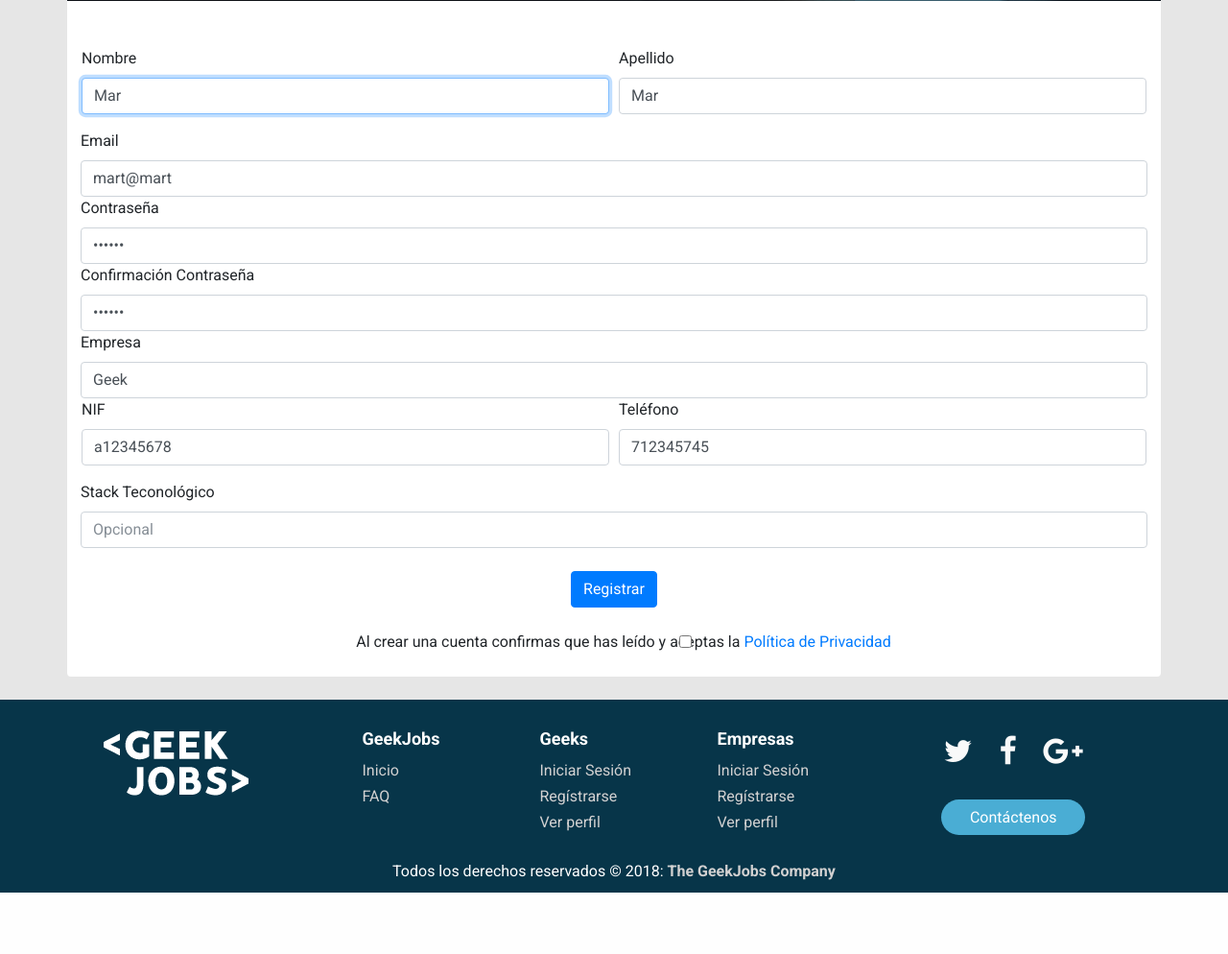
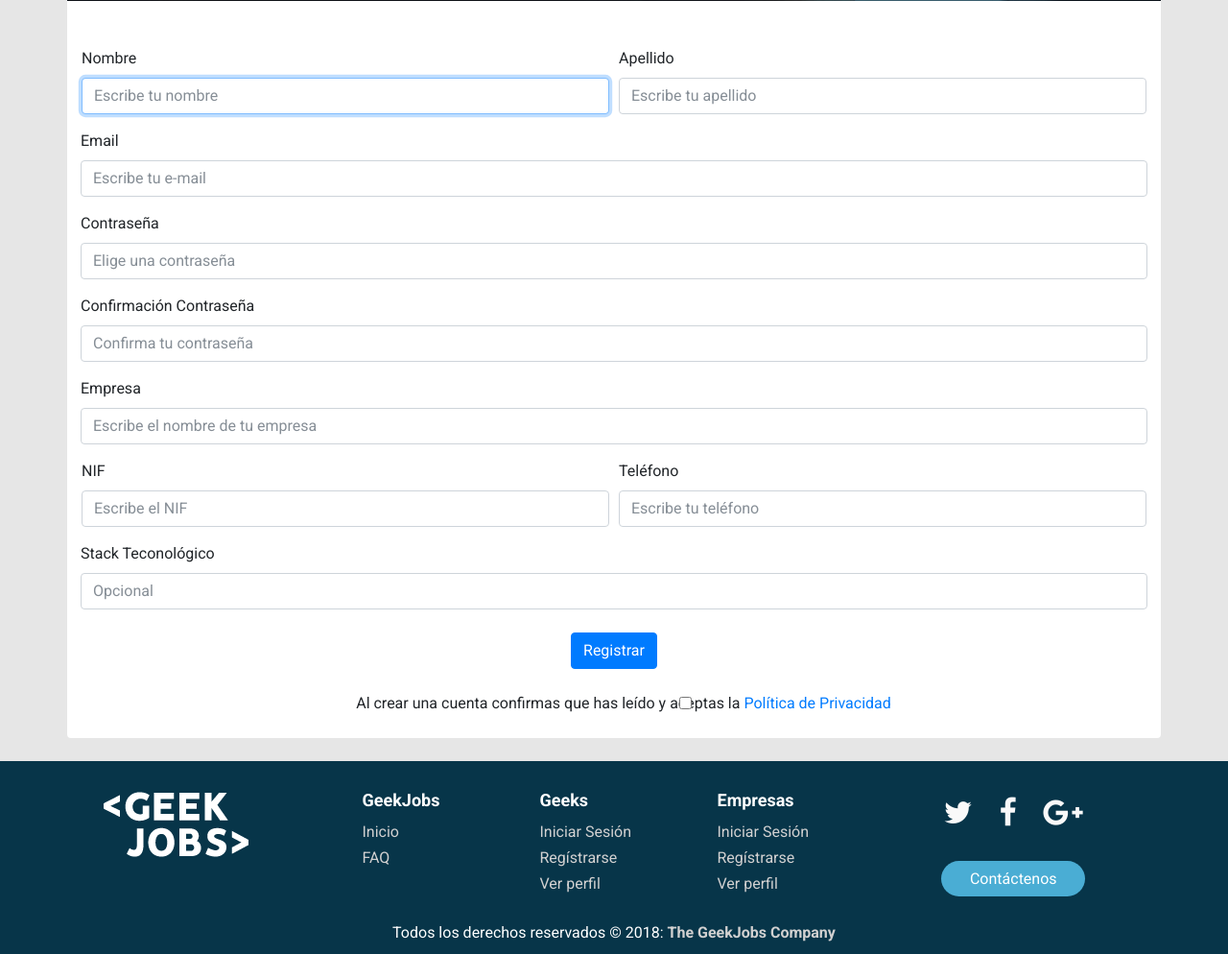
Before and after one commit to JLDRM/Caso-Pr-ctico-Front-End-J3IM, a PHP site: page /registro_empresa.html in a window 1280 px wide. Shown: the part 469-1463 px from the top of the page at 96% size. Before the commit the page ends 1399 px from the top, so only its background shows below. Run offline with PHP 8.4, Linux system fonts and the light colour scheme.

Commit message:
Arreglos CSS Marta, falta checkbox

```diff
--- a/assets/css/style_registro_empresa.css
+++ b/assets/css/style_registro_empresa.css
@@ -31,25 +31,9 @@
     font-family: "Roboto", sans-serif;
     background-image: url("../img/empresas.png");
 }
-
-
-/*UNIFICAR ESTA CLASE*/
-
-.letramarta {
-    color: white;
-    font-family: "Roboto", sans-serif;
-}
-
-.formul {
-    background-color: white;
-}
-
-footer {
-    background-color: #073549;
-}
-label.error{
+/*label.error{
     color: red;
-}
+}*/
 
 /* ===================================================
 FOOTER BOOTSTRAP
--- a/politica_privacidad.html
+++ b/politica_privacidad.html
@@ -69,9 +69,9 @@
 <!-- ===============HEADER=================== -->
 
     <!-- Política nueva versión -->
-    <div class="container polit rounded-bottom">
-        <div class="row justify-content-center">
-            <h1 class="colorh1">Política de Privacidad</h1>
+    <div class="container polit rounded-bottom mt-5">
+        <div class="row justify-content-center mt-5">
+            <h1 class="colorh1 mt-5">Política de Privacidad</h1>
         </div>
         <div class="row justify-content-center pl-5 pr-5 mb-4 rounded">
             <p>
--- a/registro_empresa.html
+++ b/registro_empresa.html
@@ -11,7 +11,6 @@
     <!-- Estilos -->
     <link rel="stylesheet" href="./assets/libs/css/bootstrap/bootstrap.min.css">
     <link rel="stylesheet" href="./assets/css/style_registro_empresa.css">
-    <link rel="stylesheet" href="./assets/css/footer.css">
     <link rel="stylesheet" href="https://maxcdn.bootstrapcdn.com/font-awesome/4.7.0/css/font-awesome.min.css">
 
     <!-- Estilo Header -->
@@ -103,42 +102,39 @@
                 <div class="form-group col-lg-6 col-md-6 col-sm-12 col-12">
                     <label for="nombre">Nombre</label>
                     <input type="text" name="nombre" class="form-control" id="nombre" aria-describedby="nameHelp" placeholder="Escribe tu nombre"
-                        pattern="[A-Z ÁÉÍÓÚ][a-z áéíóú]*" spellcheck="" autofocus value="Mar">
+                        pattern="[A-Z ÁÉÍÓÚ][a-z áéíóú]*" spellcheck="" autofocus>
                 </div>
                 <div class="form-group col-lg-6 col-md-6 col-sm-12 col-12">
                     <label for="apellido">Apellido</label>
                     <input type="text" name="apellido" class="form-control" id="apellido" aria-describedby="surnameHelp" placeholder="Escribe tu apellido"
-                        pattern="[A-Z ÁÉÍÓÚ][a-z áéíóú]*" spellcheck="" value="Mar">
+                        pattern="[A-Z ÁÉÍÓÚ][a-z áéíóú]*" spellcheck="">
                 </div>
             </div>
-            <div class="form-row px-1">
+            <div class="form-row form-group px-1">
                 <label for="email">Email</label>
                 <input type="email" name="email" class="form-control" id="email" aria-describedby="emailHelp" placeholder="Escribe tu e-mail"
-                    pattern="[a-z0-9._%+-]+@[a-z0-9.-]+\.[a-z]{2,3}$" value="mart@mart">
+                    pattern="[a-z0-9._%+-]+@[a-z0-9.-]+\.[a-z]{2,3}$">
             </div>
-            <div class="form-row px-1">
+            <div class="form-row form-group px-1">
                 <label for="contraseña">Contraseña</label>
-                <input type="password" name="contraseña" class="form-control" id="contraseña" placeholder="Elige una contraseña" pattern="^(?=.*\d)(?=.*[a-z])(?=.*[A-Z]).{6,10}$"
-                    value="Abcd45">
+                <input type="password" name="contraseña" class="form-control" id="contraseña" placeholder="Elige una contraseña" pattern="^(?=.*\d)(?=.*[a-z])(?=.*[A-Z]).{6,10}$">
             </div>
-            <div class="form-row px-1">
+            <div class="form-row form-group px-1">
                 <label for="ccontraseña">Confirmación Contraseña</label>
-                <input type="password" name="ccontraseña" class="form-control" id="ccontraseña" placeholder="Elige una contraseña" pattern="^(?=.*\d)(?=.*[a-z])(?=.*[A-Z]).{6,10}$"
-                    value="Abcd45">
+                <input type="password" name="ccontraseña" class="form-control" id="ccontraseña" placeholder="Confirma tu contraseña" pattern="^(?=.*\d)(?=.*[a-z])(?=.*[A-Z]).{6,10}$">
             </div>
-            <div class="form-row px-1">
+            <div class="form-row form-group px-1">
                 <label for="empresa">Empresa</label>
-                <input type="text" name="empresa" class="form-control" id="empresa" placeholder="Escribe el nombre de tu empresa" value="Geek">
+                <input type="text" name="empresa" class="form-control" id="empresa" placeholder="Escribe el nombre de tu empresa">
             </div>
             <div class=" form-row">
                 <div class="form-group col-lg-6 col-md-6 col-sm-12 col-12">
                     <label for="nif">NIF</label>
-                    <input type="text" name="nif" class="form-control" id="nif" placeholder="Escribe el NIF" pattern="[A-Za-z][0-9]{8}" value="a12345678">
+                    <input type="text" name="nif" class="form-control" id="nif" placeholder="Escribe el NIF" pattern="[A-Za-z][0-9]{8}">
                 </div>
                 <div class="form-group col-lg-6 col-md-6 col-sm-12 col-12">
                     <label for="telefono">Teléfono</label>
-                    <input name="telefono" class="form-control" id="telefono" placeholder="Escribe tu teléfono" pattern="^(\+34|0034|34)?[6|7|9][0-9]{8}$"
-                        value="712345745">
+                    <input name="telefono" class="form-control" id="telefono" placeholder="Escribe tu teléfono" pattern="^(\+34|0034|34)?[6|7|9][0-9]{8}$">
                 </div>
             </div>
             <div class="form-row px-1 mb-4">
```
